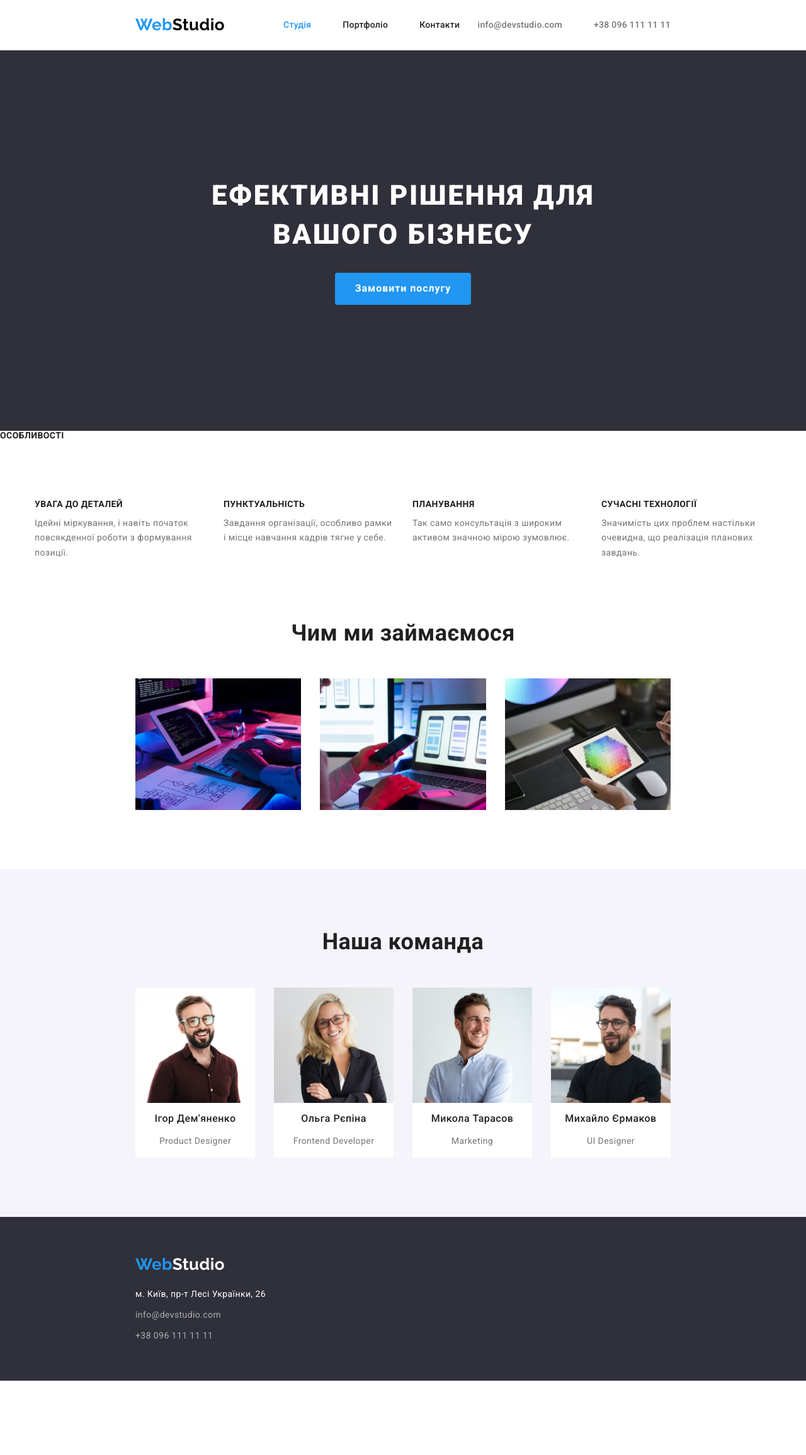
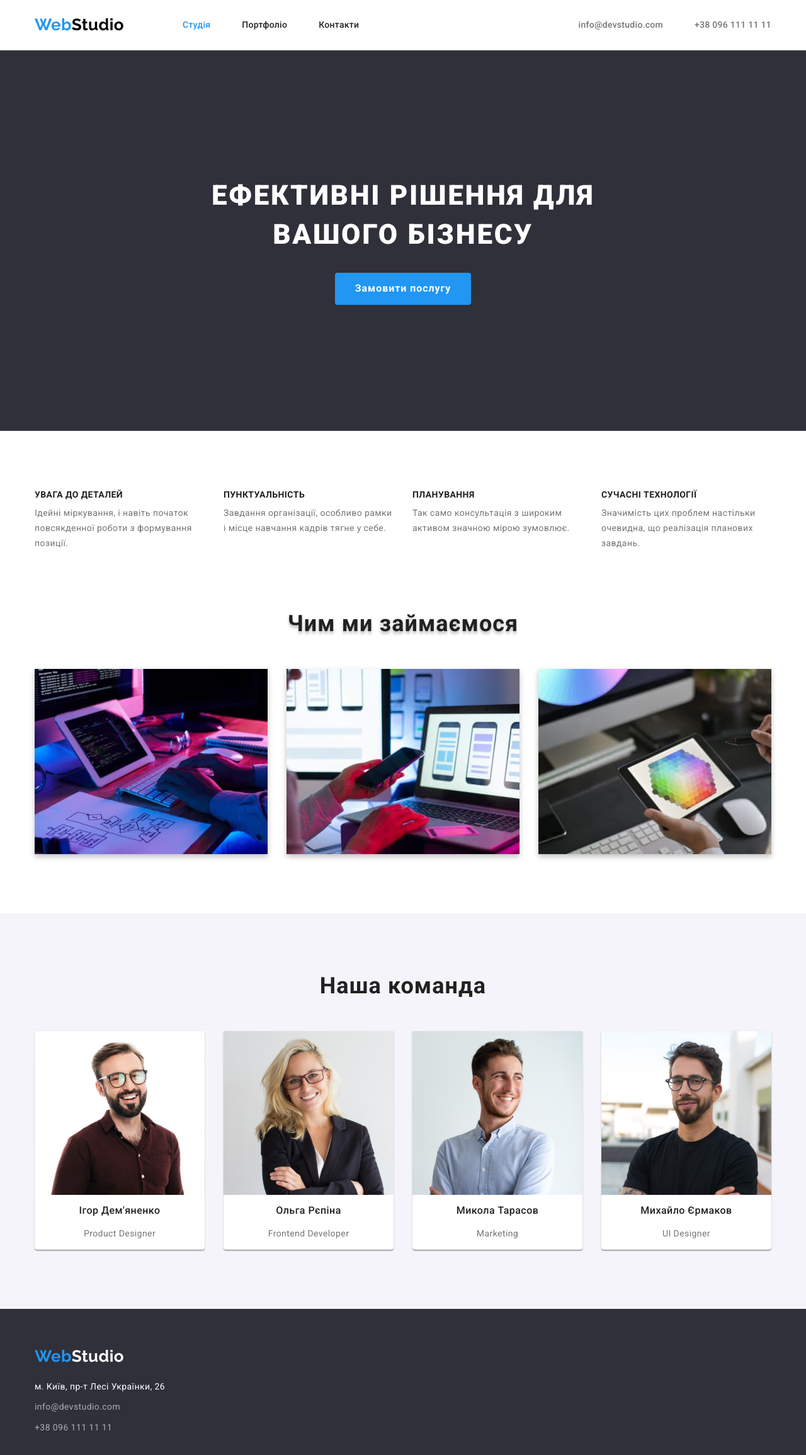
Before and after one commit to YevhenChaban/goit-markup-hw-03, a plain HTML site: page index.html in a window 1280 px wide. Shown: the whole page at 63% size. Before the commit the page ends 2192 px from the top, so only its background shows below. Drawn offline with Linux system fonts and the light colour scheme.

Commit message:
adding .conteiners removing big paddings

```diff
--- a/css/styles.css
+++ b/css/styles.css
@@ -20,7 +20,8 @@ body {
 }
 
 /* загальні селектори */
-/* .list {
+
+.list {
   padding: 0px;
   margin:0px;
   list-style: none;
@@ -33,7 +34,22 @@ body {
   line-height: 1.2;
   letter-spacing: 0.03em;
   color: var(--title-text-color);
-} */
+}
+
+.section {
+  padding-top:94px;
+  padding-bottom:94px;
+}
+
+.conteiner {
+  width: 1200px;
+  display:flex;
+  justify-content: center;
+  margin-right: auto;
+  margin-left: auto;
+  padding-right: 15px;
+  padding-left: 15px;
+}
 
 img {
   display: block;
@@ -41,11 +57,24 @@ img {
   height: auto;
 }
 
+.visually-hidden {
+    position: absolute;
+    white-space: nowrap;
+    width: 1px;
+    height: 1px;
+    overflow: hidden;
+    border: 0;
+    padding: 0;
+    clip: rect(0 0 0 0);
+    clip-path: inset(50%);
+    margin: -1px;
+}
+
 header {
-  display: flex;
-  align-items: center;
-  padding: 24px 215px;
+  padding-top:24px;
+  padding-bottom:24px;
   border-bottom: 1px solid var(--border-color);
+
 }
 
 .logo {
@@ -70,9 +99,20 @@ header {
 
 nav {
   display: flex;
+  align-items: center;
+
+}
+
+.navigation-list {
+  display:flex;
+  padding:0px;
+  margin:0px;
+  list-style: none;
+  gap:50px;
 }
 
 .navigation-list a {
+  display:flex;
   font-weight: 500;
   line-height: 1.1;
   letter-spacing: 0.02em;
@@ -90,31 +130,14 @@ nav .studio {
   color: var(--accent-color);
 }
 
-.navigation-list {
-  display: flex;
-  padding: 0;
-  margin: 0;
-  align-items: center;
-  list-style: none;
-}
-
-.navigation-list .navigation-item + .navigation-item {
-  margin-left: 50px;
-}
-
 /* контакти */
 
 .contacts-list {
   display: flex;
   align-items: center;
-  padding: 0;
-  margin: 0;
   margin-left: auto;
   list-style: none;
-}
-
-.contacts-list .contact-item + .contact-item {
-  margin-left: 50px;
+  gap:50px;
 }
 
 .contacts-list a {
@@ -137,6 +160,10 @@ nav .studio {
   padding-top: 200px;
   padding-bottom: 200px;
   background-color: #2f303a;
+}
+
+.section-hero .conteiner {
+  display:block;
 }
 
 .hero-title {
@@ -171,16 +198,15 @@ nav .studio {
 
 /* секція "особливості" */
 
+.section-features {
+  padding-bottom:0px;
+}
+
 .features-list {
   display: flex;
   justify-content: center;
-  margin: 0;
-  padding: 94px 215px;
   list-style: none;
-}
-
-.features-list .feature-item + .feature-item {
-  margin-left: 30px;
+  gap:30px;
 }
 
 .feature-item p {
@@ -204,41 +230,38 @@ nav .studio {
 
 /* секція "чим ми займаемося" */
 
+.section-job .conteiner {
+  filter: drop-shadow(0px 4px 4px rgba(0, 0, 0, 0.25));
+}
+
 .job-list {
   display: flex;
   justify-content: center;
   list-style: none;
-  padding: 50px 215px 94px 215px;
   margin: 0;
-}
-
-.job-list .job-item + .job-item {
-  margin-left: 30px;
+  gap:30px;
 }
 
 .job-title {
-  margin: 0;
+  margin: 0 0 50px 0;
   font-weight: 700;
   font-size: 36px;
   line-height: 1.2;
   text-align: center;
   color: var(--title-text-color);
+  text-shadow: 0px 4px 4px rgba(0, 0, 0, 0.25);
 }
 
 /* секція "наша команда" */
 
 .section-team {
-  padding: 94px 215px;
   background-color: #f5f4fa;
 }
 
 .team-list {
   display: flex;
   justify-content: center;
-}
-
-.team-list .team-item + .team-item {
-  margin-left: 30px;
+  gap:30px;
 }
 
 .team-title {
@@ -268,6 +291,8 @@ nav .studio {
 
 .team-item {
   background-color: var(--white-color);
+  box-shadow: 0px 1px 3px rgba(0, 0, 0, 0.12), 0px 1px 1px rgba(0, 0, 0, 0.14), 0px 2px 1px rgba(0, 0, 0, 0.2);
+  border-radius: 0px 0px 4px 4px;
 }
 
 .section-team p {
@@ -284,8 +309,13 @@ nav .studio {
 
 /* підвал */
 footer {
-  padding: 60px 215px;
+  padding-top: 60px;
+  padding-bottom:60px;
   background-color: #2f303a;
+}
+
+footer .conteiner {
+  flex-direction: column;
 }
 
 .logo-studio2 {
@@ -295,7 +325,7 @@ footer {
 /* адреса */
 
 .foot-logo {
-  margin-bottom: 20px;
+  margin-bottom: 11px;
   font-family: "Raleway", sans-serif;
   font-weight: 700;
   font-size: 26px;
@@ -305,21 +335,12 @@ footer {
 }
 
 address {
-  margin-left: 0px;
-  margin-top: 20px;
-
   font-style: normal;
   line-height: 1.7;
 }
 
-address .address-item + .address-item {
-  margin-top: 9px;
-}
-
-.address-list {
-  list-style: none;
-  padding: 0;
-  margin: 0;
+.address-item {
+  margin-top:9px;
 }
 
 address a {
@@ -338,14 +359,17 @@ address a:focus {
 
 /* Сторінка "Портфоліо" */
 
+.section-projects .conteiner {
+  display:block;
+}
 .filters-list {
   list-style: none;
   display: flex;
   justify-content: center;
-  padding-top: 94px;
   padding-left: 0px;
   margin-bottom: 50px;
   margin-top: 0px;
+  gap:8px;
 }
 
 .filter-item button {
@@ -363,26 +387,14 @@ address a:focus {
   color: var(--title-text-color);
 }
 
-.filters-list .filter-item + .filter-item {
-  margin-left: 8px;
-}
-
 .filter-item button:hover,
 .filter-item button:focus {
   background-color: var(--accent-color);
   color: var(--white-color);
 }
 
-/* .conteiner-project {
-  width:1200px;
-  padding:0px 215px 94px 215px;
-  margin-right:auto;
-  margin-left: auto;
-
-} */
 .projects-list {
   margin: 0;
-  padding: 0px 215px 94px;
   display: flex;
   flex-wrap: wrap;
   justify-content: center;
@@ -396,7 +408,9 @@ address a:focus {
 
 .card-content {
   padding: 20px 24px;
-  border: 1px solid var(--border-color);
+  border-left: 1px solid var(--border-color);
+  border-right: 1px solid var(--border-color);
+  border-bottom: 1px solid var(--border-color);
 }
 
 .project-item a {
--- a/index.html
+++ b/index.html
@@ -15,6 +15,7 @@
   <body>
     <!-- Шапка сторінки -->
     <header>
+      <div class="conteiner">
       <!-- Навігація -->
       <nav class="navigation">
         <a href="./index.html" class="logo">
@@ -36,7 +37,7 @@
       </nav>
       <!-- Контакти -->
 
-      <ul class="contacts-list">
+      <ul class="contacts-list list">
         <li class="contact-item">
           <a href="mailto:info@devstudio.com">info@devstudio.com</a>
         </li>
@@ -44,22 +45,26 @@
           <a href="tel:+380961111111">+38 096 111 11 11</a>
         </li>
       </ul>
+      </div>
     </header>
 
     <!-- Унікальний контент -->
     <main>
       <!-- секція "герой" -->
-      <section class="section-hero">
+      <section class="section-hero section">
+        <div class="conteiner">
         <h1 class="hero-title">
           ЕФЕКТИВНІ РІШЕННЯ ДЛЯ <br />
           ВАШОГО БІЗНЕСУ
         </h1>
         <button type="button" class="hero-button">Замовити послугу</button>
+        </div>
       </section>
       <!-- секція - особливості, h2 має не відображатися-->
-      <section class="section-features">
-        <h2 class="features-title">Особливості</h2>
-        <ul class="features-list">
+      <section class="section-features section">
+        <div class="conteiner">
+        <h2 class="features-title visually-hidden">Особливості</h2>
+        <ul class="features-list list">
           <li class="feature-item">
             <h3 class="features-title">УВАГА ДО ДЕТАЛЕЙ</h3>
             <p>
@@ -88,12 +93,14 @@
             </p>
           </li>
         </ul>
+        </div>
       </section>
 
       <!-- чим ми займаємося -->
 
-      <section class="section-job">
+      <section class="section-job section">
         <h2 class="section-title job-title">Чим ми займаємося</h2>
+        <div class="conteiner">
         <ul class="list job-list">
           <li class="job-item">
             <img src="./images/box1.jpg" alt="working on PC" width="370" />
@@ -109,11 +116,13 @@
             <img src="./images/box3.jpg" alt="working on tablet" width="370" />
           </li>
         </ul>
+        </div>
       </section>
 
       <!-- секція - наша команда -->
-      <section class="section-team">
+      <section class="section-team section">
         <h2 class="section-title team-title">Наша команда</h2>
+        <div class="conteiner">
         <ul class="list team-list">
           <li class="team-item">
             <img src="./images/img1.jpg" alt="Product Designer" width="270" />
@@ -136,11 +145,13 @@
             <p>UI Designer</p>
           </li>
         </ul>
+        </div>
       </section>
     </main>
 
     <!-- Підвал сторінки -->
     <footer>
+      <div class="conteiner">
       <a href="./index.html" class="foot-logo">
         Web<span class="foot-logo-studio">Studio</span></a
       >
@@ -166,6 +177,7 @@
           </li>
         </ul>
       </address>
+      </div>
     </footer>
   </body>
 </html>
```
Also changed, not shown: portfolio.html (+13 -5 lines).
